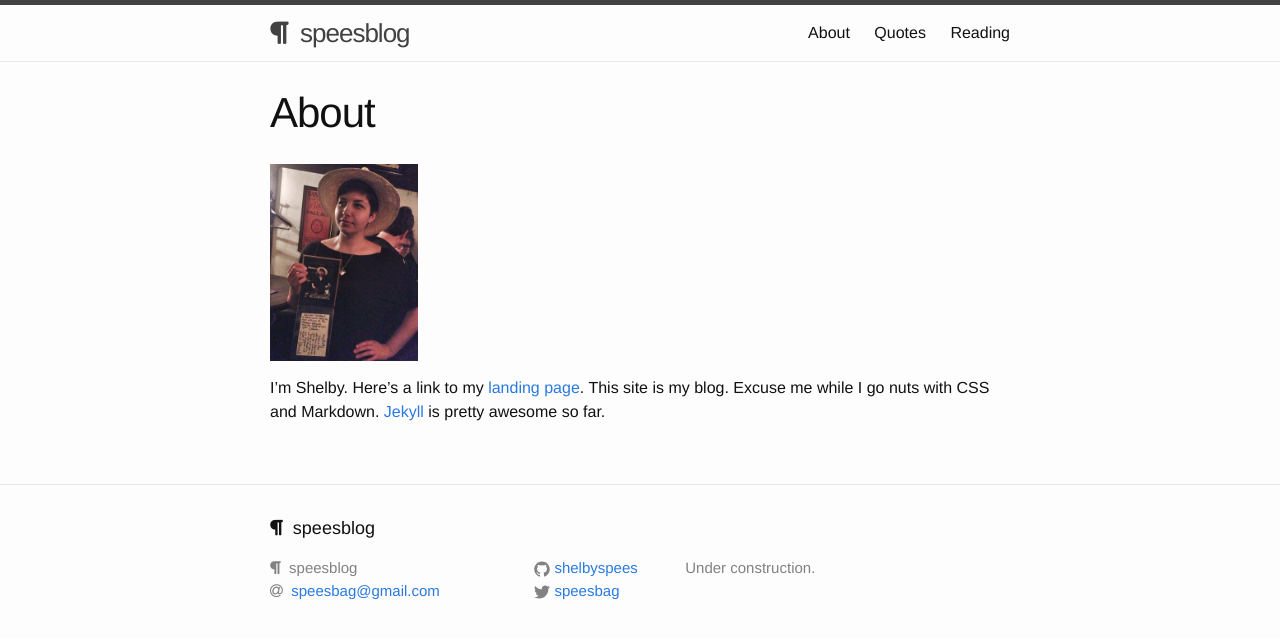
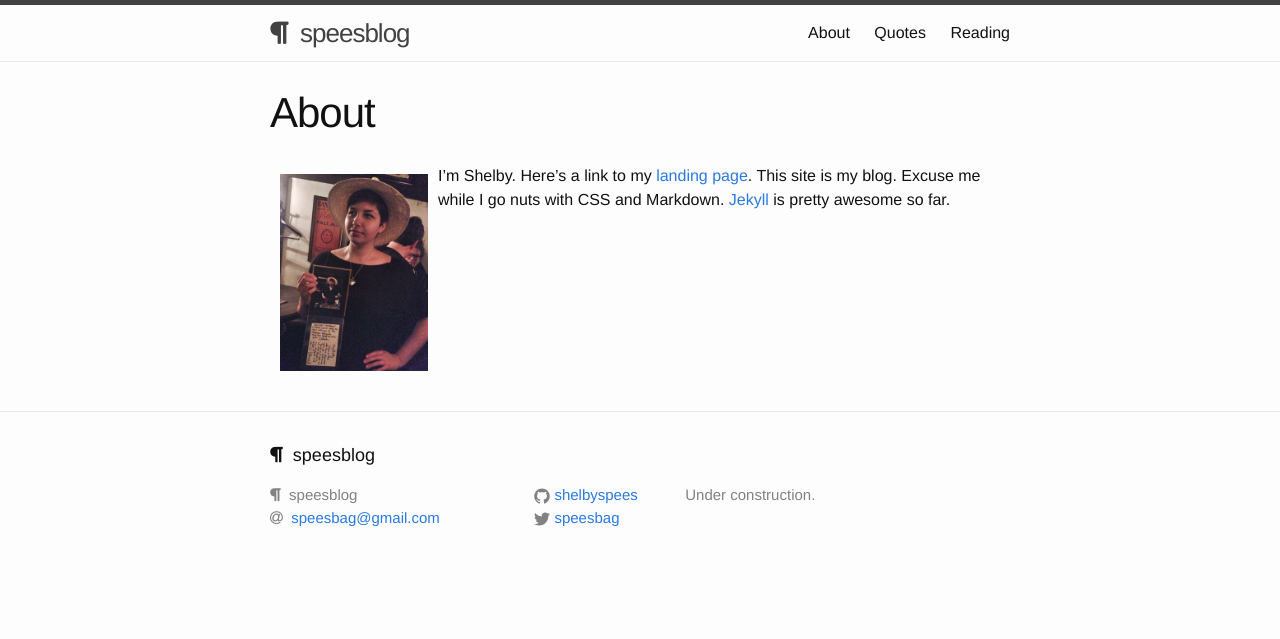
Before and after one commit to shelbyspees/speesblog, a Jekyll site: the page built from about.md, in a window 1280 px wide. Shown: the top 639 px of the page. Built offline with Jekyll 4.4.1, drawn with Linux system fonts in a browser that asks for light colours; nearby versions of some CDN libraries.

Commit message:
Add image to about.md

```diff
--- a/_sass/_base.scss
+++ b/_sass/_base.scss
@@ -83,6 +83,15 @@ li {
     }
 }
 
+.textWrapLeft {
+    float: left;
+    margin: 10px;
+}
+
+.textWrapRight {
+    float: right;
+    margin: 10px;
+}
 
 
 /**
--- a/about.md
+++ b/about.md
@@ -4,6 +4,6 @@ title: About
 permalink: /about/
 ---
 
-![What's up]({{ site.url }}/assets/shelby.jpg)
+<img class="textWrapLeft" src="{{ site.url }}/assets/shelby.jpg" alt="What's up"/>
 
 I'm Shelby. Here's a link to my [landing page](http://shelbyspees.github.io). This site is my blog. Excuse me while I go nuts with CSS and Markdown. [Jekyll](http://jekyllrb.com/) is pretty awesome so far.
```
